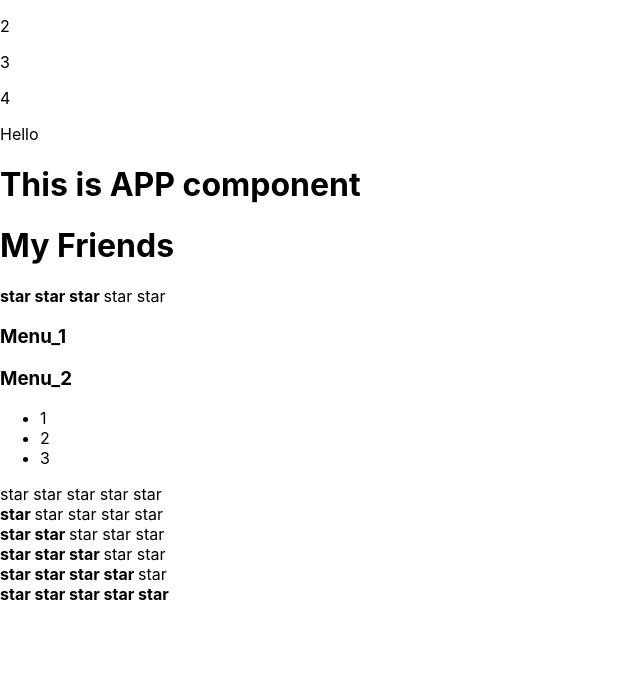
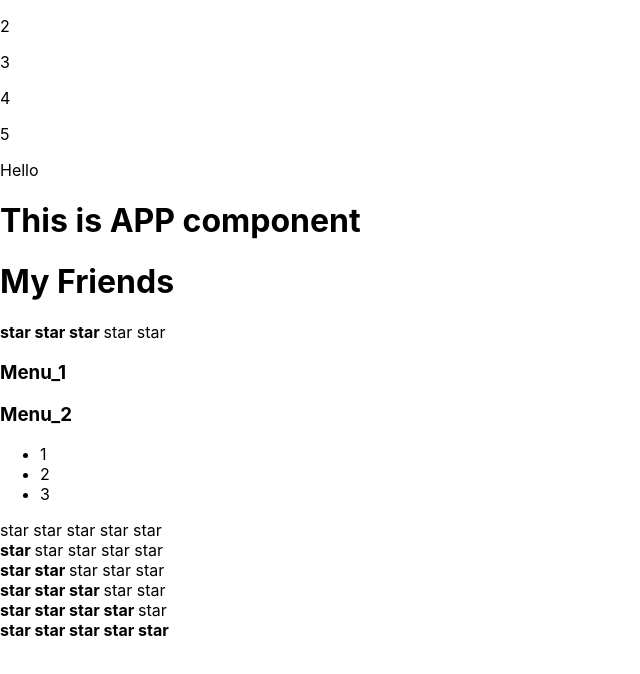
Before and after one commit to genamontana/it-kamasutra-examples, a React (Create React App) app: page / in a window 1280 px wide. Shown: the top 674 px of the page, without its empty margins (0-640 px from the left). Built offline with nearby package versions, Linux system fonts and the light colour scheme.

Commit message:
Commit <p> - 5

```diff
--- a/src/App.tsx
+++ b/src/App.tsx
@@ -9,6 +9,7 @@ function App() {
             <p>2</p>
             <p>3</p>
             <p>4</p>
+            <p>5</p>
             <p>Hello</p>
             <PageTitle title={"This is APP component"}/>
             <PageTitle title={"My Friends"}/>
```
